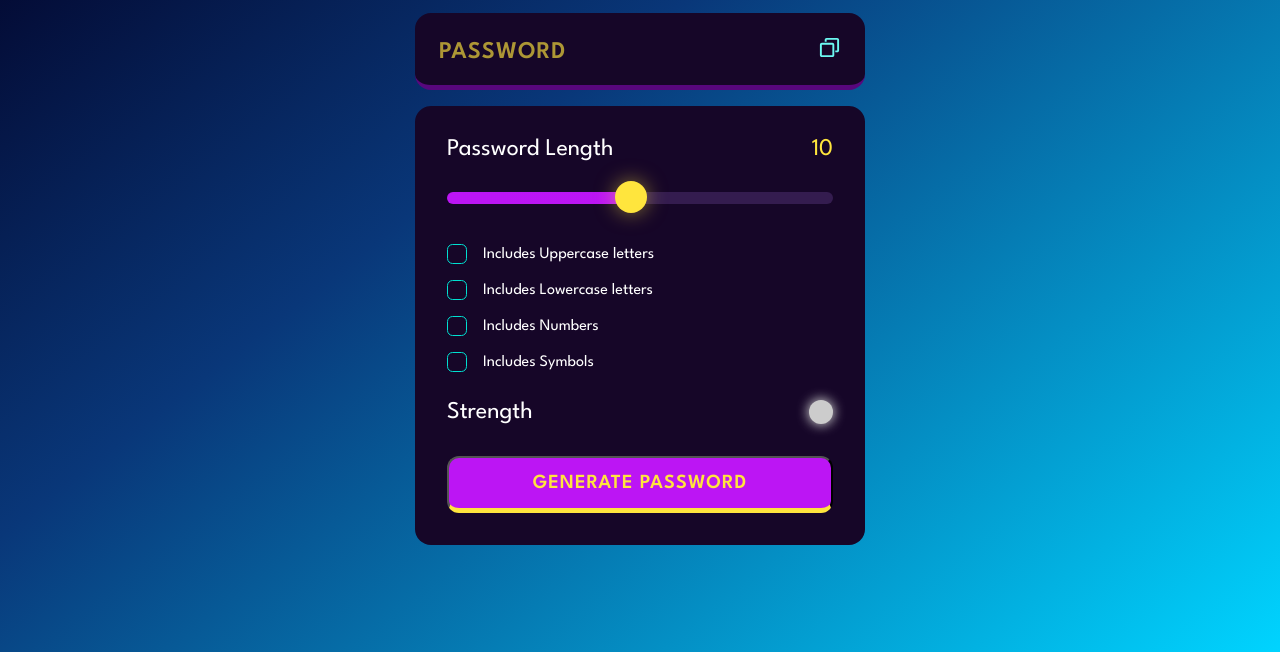
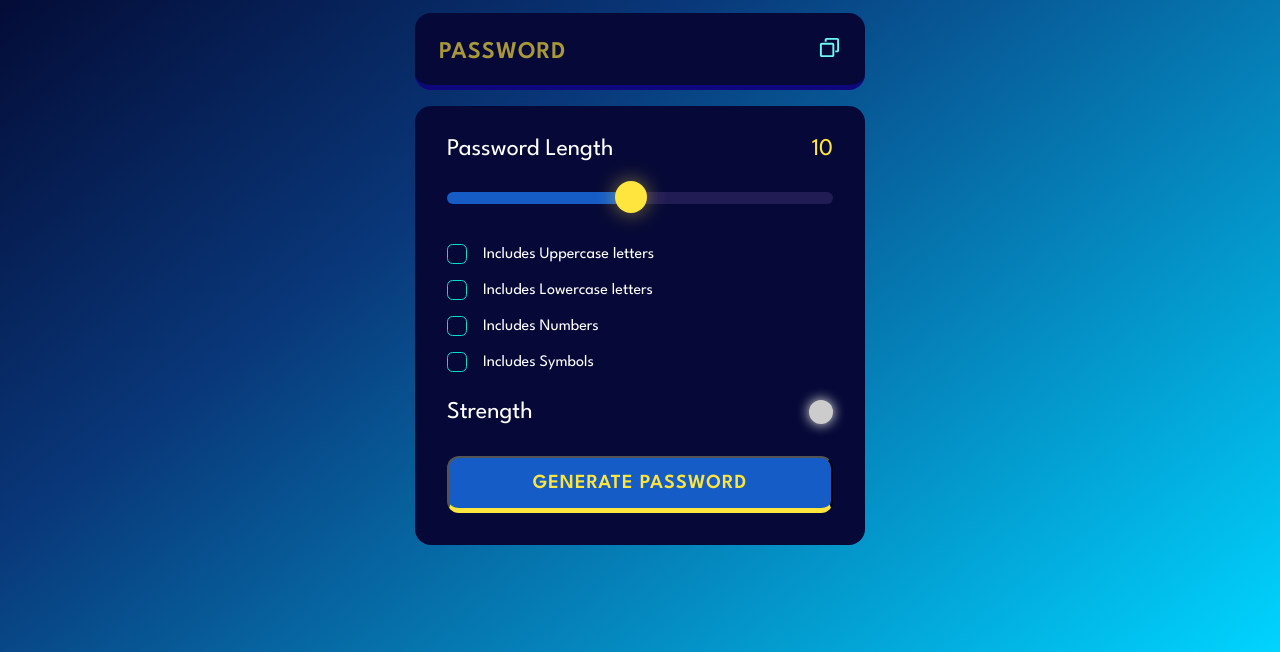
Before and after one commit to Prachi24599/PasswordGenerator, a plain HTML site: page index.html in a window 1280 px wide. Shown: the part 148-800 px from the top of the page. Drawn offline with Linux system fonts and the light colour scheme.

Commit message:
color theme changes

```diff
--- a/styles.css
+++ b/styles.css
@@ -8,11 +8,11 @@
 }
 
 :root {
-  --dk-violet: hsl(268, 75%, 9%);
-  --lt-violet: hsl(268, 47%, 21%);
-  --lt-violet2: hsl(281, 89%, 26%);
-  --vb-violet: hsl(285, 91%, 52%);
-  --vb-violet2: hsl(290, 70%, 36%);
+  --dk-violet: hsl(236, 80%, 12%);
+  --lt-violet: hsl(245, 50%, 22%);
+  --lt-violet2: hsl(244, 89%, 26%);
+  --vb-violet: hsl(216, 81%, 43%);
+  --vb-violet2: hsl(242, 76%, 35%);
   --vb-yellow: hsl(52, 100%, 62%);
   --pl-white: hsl(0, 0%, 100%);
   --vb-cyan: hsl(176, 100%, 44%);
```
